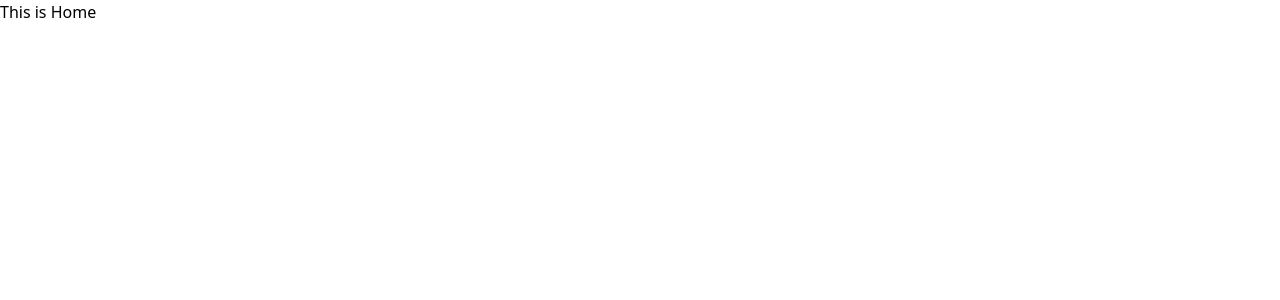
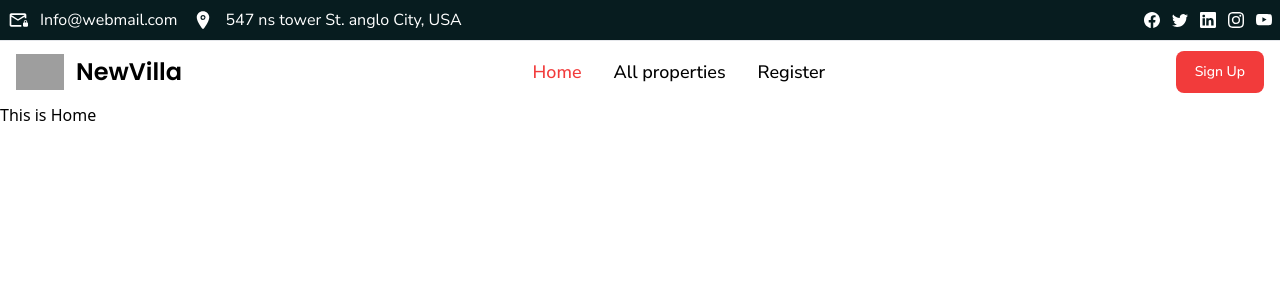
Before and after one commit to Shabnaz21/Real-estate-Platform-Client-Side, a React (Vite) app: page / in a window 1280 px wide. Shown: the top 300 px of the page. Built offline with nearby package versions, Linux system fonts and the light colour scheme; grey boxes are pictures that could not be loaded.

Commit message:
Navbar design

```diff
--- /dev/null
+++ b/src/Components/Shared/Navbar.jsx
@@ -0,0 +1,94 @@
+import { Avatar, Button, Dropdown, Navbar } from 'flowbite-react';
+import { BsFacebook, BsInstagram, BsLinkedin, BsTwitter, BsYoutube } from 'react-icons/bs';
+import { MdOutlineMailLock } from "react-icons/md";
+import { IoLocation } from "react-icons/io5";
+import { NavLink } from 'react-router-dom';
+
+const Nav = () => {
+    const menus = <>
+        <li><NavLink
+            to="/"
+            className={({ isActive }) =>
+                isActive ? 'text-[#F23B3B] md:text-lg' : 'md:text-lg'
+            }
+        >Home
+        </NavLink> </li>
+        <li><NavLink to='/all-properties'
+            className={({ isActive }) =>
+                isActive ? 'text-[#F23B3B] md:text-lg' : 'md:text-lg'
+            }
+        >All properties </NavLink> </li>
+        <li><NavLink to='/register'
+            className={({ isActive }) =>
+                isActive ? 'text-[#F23B3B] md:text-lg' : 'md:text-lg'
+            }
+        >Register</NavLink></li>
+    </>
+
+    return (
+        <section >
+            <div className="hidden lg:block bg-[#071C1F] text-white">
+                <div className="navbar container mx-auto p-2">
+                    <div className='flex items-center justify-between font-nunito'>
+                        <div className="flex gap-4">
+                            <div className="flex items-center gap-3">
+                                <MdOutlineMailLock className='text-xl hover:text-[#F23B3B]' />
+                                <p className="md:text-md">Info@webmail.com</p>
+                            </div>
+                            <div className="flex items-center gap-3">
+                                <IoLocation className='text-xl hover:text-[#F23B3B]' />
+                                <p className="md:text-md">547 ns tower St. anglo City, USA</p>
+                            </div>
+                        </div>
+                        <div className="gap-5">
+                            <div className="flex gap-3">
+                                <BsFacebook className='hover:text-[#F23B3B]'/>
+                                <BsTwitter className='hover:text-[#F23B3B]'/>
+                                <BsLinkedin className='hover:text-[#F23B3B]' />
+                                <BsInstagram className='hover:text-[#F23B3B]' />
+                                <BsYoutube className='hover:text-[#F23B3B]' />
+                            </div>
+                        </div>
+                   </div>
+                </div>
+            </div>
+            <hr />
+            <Navbar fluid rounded className='container mx-auto'>
+                <Navbar.Brand>
+                    <img src="https://i.ibb.co/Vjvym7r/logo.png" className="mr-3 h-6 sm:h-9" alt="NewVilla Logo" />
+                    <span className="self-center whitespace-nowrap text-2xl font-semibold dark:text-white font-poppins">
+                        NewVilla</span>
+                </Navbar.Brand>
+                <div className="flex md:order-2">
+                    {/* <Dropdown
+                        arrowIcon={false}
+                        inline
+                        label={
+                            <Avatar alt="User settings" img="https://flowbite.com/docs/images/people/profile-picture-5.jpg" rounded />
+                        }
+                    >
+                        <Dropdown.Header>
+                            <span className="block text-sm">Bonnie Green</span>
+                            <span className="block truncate text-sm font-medium">name@flowbite.com</span>
+                        </Dropdown.Header>
+                        <Dropdown.Item>Dashboard</Dropdown.Item>
+                        <Dropdown.Item>Settings</Dropdown.Item>
+                        <Dropdown.Divider />
+                        <Dropdown.Item>Sign out</Dropdown.Item>
+                    </Dropdown>
+                    <Navbar.Toggle /> */}
+                    <Button className='font-nunito bg-[#F23B3B]'>Sign Up</Button>
+                </div>
+                <div className='items-center'>
+                    <Navbar.Collapse className='font-nunito'>
+                        {menus}
+                    </Navbar.Collapse>
+                </div>
+
+            </Navbar>
+        </section>
+
+    );
+};
+
+export default Nav;
--- a/src/LayOut/MainLayOut/Root.jsx
+++ b/src/LayOut/MainLayOut/Root.jsx
@@ -1,9 +1,11 @@
 
 import { Outlet } from 'react-router';
+import Nav from '../../Components/Shared/Navbar';
 
 const Root = () => {
     return (
         <div>
+            <Nav></Nav>
             <Outlet></Outlet>
         </div>
     );
```
